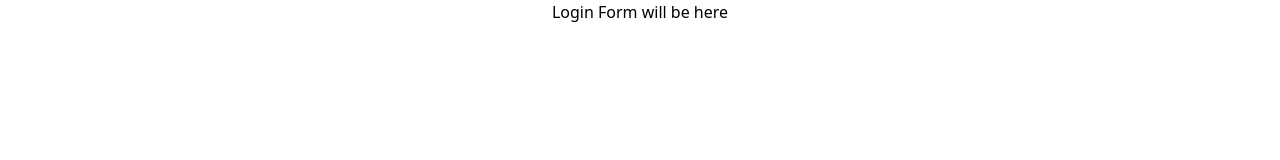
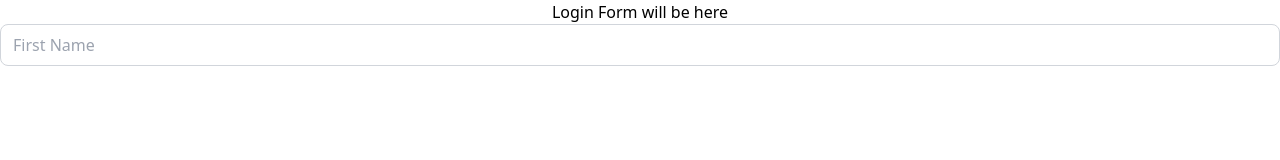
Before and after one commit to GreatDeveloper66/fullstack-starter-react-node, a React (Create React App) app in the folder frontend/: page /login in a window 1280 px wide. Shown: the top 160 px of the page. Built offline with nearby package versions, Linux system fonts and the light colour scheme.

Commit message:
Add first input box to login screen

```diff
--- /dev/null
+++ b/frontend/src/Components/FormButton.jsx
@@ -0,0 +1,11 @@
+const FormButton = ({type, text, className, onClick }) => (
+  <button
+    type={type}
+    onClick={onClick}
+    className={className}
+  >
+    {text}
+  </button>
+);
+
+export default FormButton;
--- /dev/null
+++ b/frontend/src/Components/FormClassNames.jsx
@@ -0,0 +1,11 @@
+
+   const InputClass =`w-full border border-gray-300 dark:border-gray-700 rounded-lg px-3 py-2
+               focus:ring-2 focus:ring-blue-400 focus:border-blue-400
+               bg-white dark:bg-gray-800 text-gray-800 dark:text-gray-100
+               placeholder-gray-400 dark:placeholder-gray-500
+               transition duration-200 ease-in-out`
+
+
+
+
+export default InputClass;
--- /dev/null
+++ b/frontend/src/Components/FormComponents.jsx
@@ -0,0 +1,15 @@
+const FirstNameInput = ({ value, setValue }) => (
+  <input
+    type="text"
+    placeholder="First Name"
+    value={value}
+    onChange={(e) => setValue(e.target.value)}
+    className="w-full border border-gray-300 dark:border-gray-700 rounded-lg px-3 py-2
+               focus:ring-2 focus:ring-blue-400 focus:border-blue-400
+               bg-white dark:bg-gray-800 text-gray-800 dark:text-gray-100
+                placeholder-gray-400 dark:placeholder-gray-500
+                transition duration-200 ease-in-out"
+    />
+);
+
+export default FirstNameInput;
--- /dev/null
+++ b/frontend/src/Components/Input.jsx
@@ -0,0 +1,12 @@
+
+const Input = ({ type = "text", className, placeholder, value, setValue }) => (
+  <input
+    type={type}
+    placeholder={placeholder}
+    value={value}
+    onChange={(e) => setValue(e.target.value)}
+    className={className}
+  />
+);
+
+export default Input;
--- a/frontend/src/UserAuthForms/LoginForm.jsx
+++ b/frontend/src/UserAuthForms/LoginForm.jsx
@@ -1,7 +1,12 @@
+import FirstNameInput from '../Components/FormComponents.jsx';
+
 const LoginForm = () => {
   return (
-   <h2>Login Form will be here</h2>
-    );
+    <div>
+      <h2>Login Form will be here</h2>
+      <FirstNameInput />
+    </div>
+  );
 };
 
 export default LoginForm;
```
